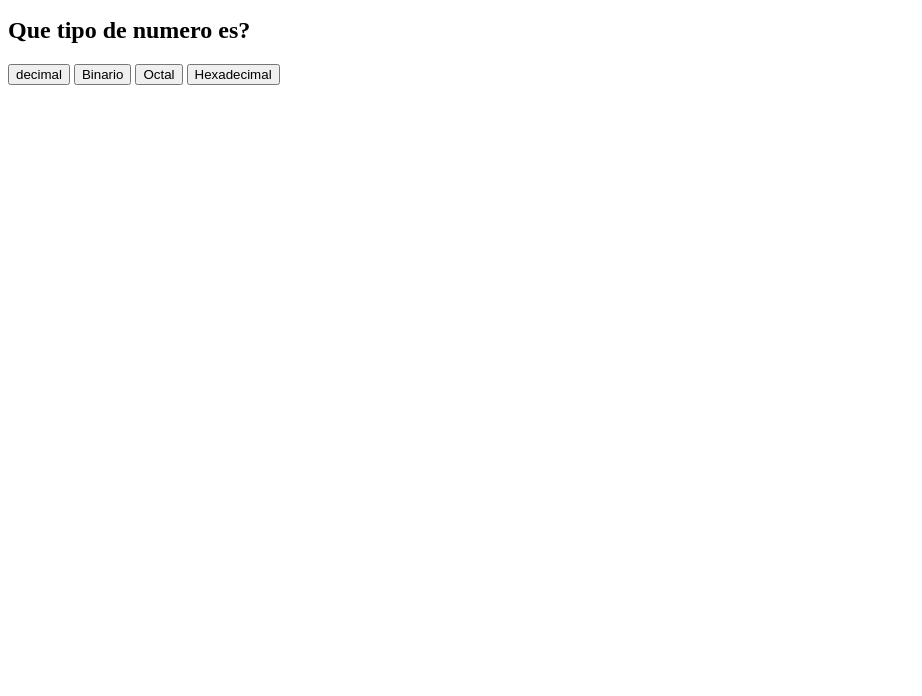
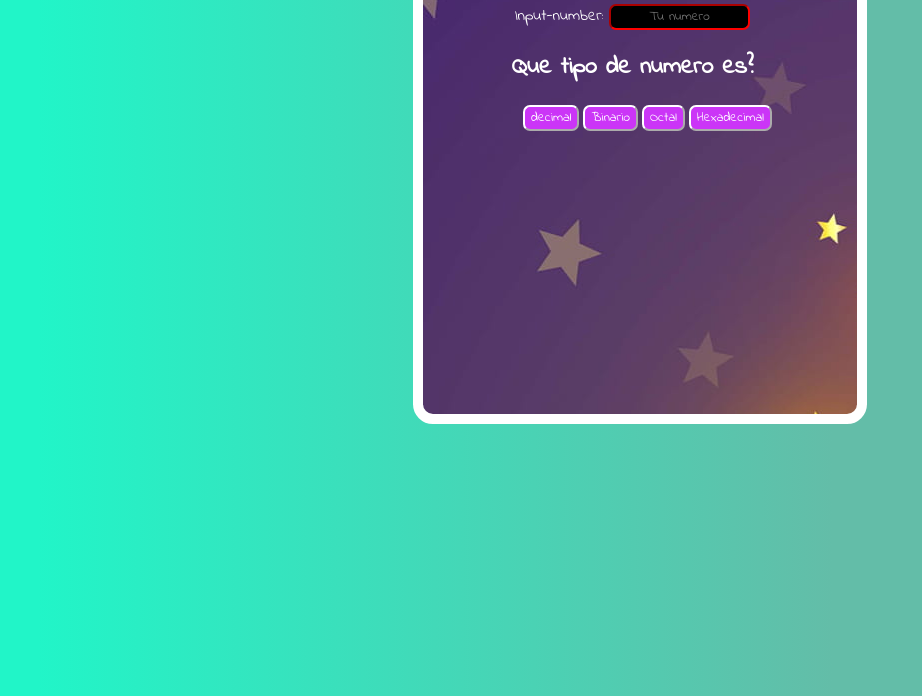
Before and after one commit to Enedev/Numbers-systems-calculator, a plain HTML site: page index.html in a window 1280 px wide. Shown: the part 104-800 px from the top of the page, without its empty margins (0-922 px from the left). Drawn offline with Linux system fonts and the light colour scheme.

Commit message:
"Css no responsive"

```diff
--- a/css/style.css
+++ b/css/style.css
@@ -1,4 +1,67 @@
+@import url('https://fonts.googleapis.com/css2?family=Indie+Flower&display=swap');
 
 .disappears{
     display: none;
 }
+
+body{
+    background: rgb(33,245,200);
+    background: linear-gradient(90deg, rgba(33,245,200,1) 3%, rgba(99,189,168,1) 65%);
+}
+
+.base{
+    width: 30%;
+    height: 500px;
+    border: 10px solid white;
+    margin: 0 auto;
+    padding-left:20px;
+    padding-right: 35px;
+    border-radius: 20px;
+    background-image: url(/img/HD-wallpaper-stars-design-star.jpg);
+}
+
+div .output{
+    font-family: 'Indie Flower', cursive;
+    color: white;
+    font-size: 12px;
+}
+.base h1,h2{
+    text-align: center;
+    font-family: 'Indie Flower', cursive;
+    color: white;
+}
+
+.input-css{
+    text-align: center;
+    color: white;
+    font-family: 'Indie Flower', cursive;
+}
+
+.input-css #numero{
+    border-radius: 7px;
+    border-color: red;
+    color: white;
+    background-color: black;
+    text-align: center;
+    font-family: 'Indie Flower', cursive;
+}
+
+.output-text{
+    padding-left: 150px;
+}
+
+.output-text .number-result{
+    margin-left: 40px;
+    font-size: 15px;
+}
+
+.buttons{
+    padding-left: 80px;
+}
+.buttons button{
+    border-radius: 7px;
+    font-family: 'Indie Flower', cursive;
+    background-color: #CB35F7;
+    color: white;
+    border-color: white;
+}
--- a/index.html
+++ b/index.html
@@ -8,32 +8,40 @@
     <link rel="stylesheet" href="/css/style.css">
 </head>
 <body>
+    <div class="base">
         <h1>Calculadora</h1>
-    Name: <input id = "numero" type="text" placeholder="Numero" value="0">
+        <div class="input-css">
+            Input-number: <input id = "numero" type="text" placeholder="Tu numero" value="">
+        </div>
         <h2>Que tipo de numero es?</h2>
+        <div class="buttons">
             <button type="button" onclick="decimal()">decimal</button>
             <button type="button" onclick="binary()">Binario</button>
             <button type="button" onclick="octal()">Octal</button>
             <button type="button" onclick="hexadecimal()">Hexadecimal</button>
-
+        </div>
         <h2 id = "result"></h2>
-    <div id = "d2">
+        <div class="output-text">
+            <div id = "d2" class="output">
                 <h3 id="binatext"></h3>
-        <span id="binary"></span>
+                <span class="number-result" id="binary"></span>
             </div>
-    <div id = "d10">
+            <div id = "d10" class="output">
                 <h3 id="decitext"></h3>
-        <span id="decimal"></span>
+                <span class="number-result" id="decimal"></span>
             </div>
-    <div id = "d8">
+            <div id = "d8" class="output">
                 <h3 id="octatext"></h3>
-        <span id="octal"></span>
+                <span class="number-result" id="octal"></span>
             </div>
-    <div id = "d16">
+            <div id = "d16" class="output">
                 <h3 id="hexatext"></h3>
-        <span id="hexadecimal"></span>
+                <span class="number-result" id="hexadecimal"></span>
+            </div>
         </div>
 
         <script src="/js/calcu.js"></script>
+    </div>
+
 </body>
 </html>
```
Also changed, not shown: img/325e9ffd19cea656961fbf067b956109--mobile-wallpaper-mobiles.jpg (added), img/HD-wallpaper-stars-design-star.jpg (added). Lines whose indentation alone changed are shown as unchanged.
